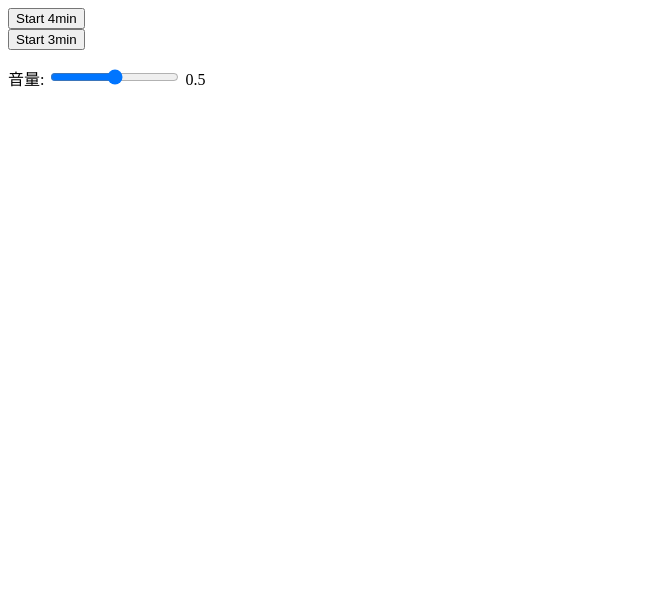
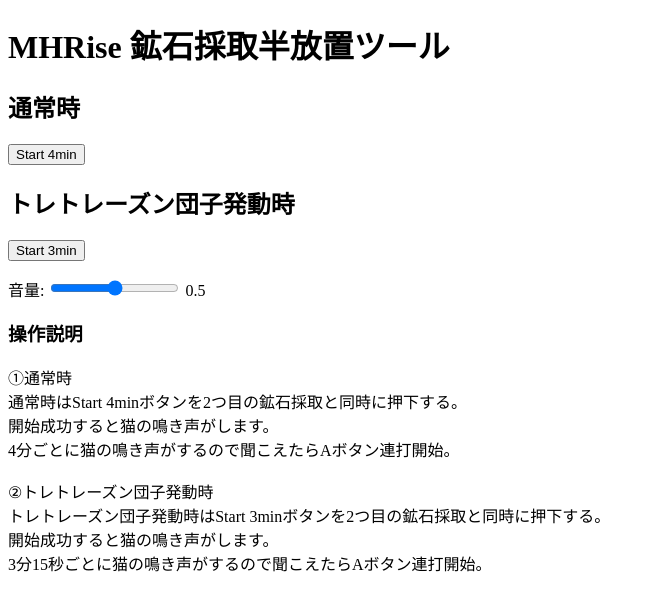
Before and after one commit to sumeshi96/notice, a plain HTML site: page index.html in a window 1280 px wide. Shown: the whole page, without its empty margins (0-655 px from the left). Drawn offline with Linux system fonts and the light colour scheme.

Commit message:
説明を追加　音源再生の時間を調整

```diff
--- a/index.html
+++ b/index.html
@@ -2,13 +2,16 @@
 <html>
 
 <head>
-    <title>notice</title>
+    <title>Half Leave Tool</title>
 </head>
 
 <body>
+    <h1>MHRise 鉱石採取半放置ツール</h1>
+    <h2>通常時</h2>
     <input type="button" value="Start 4min" onclick="OnButton1Click();">
     <br>
     <div id="output1"></div>
+    <h2>トレトレーズン団子発動時</h2>
     <input type="button" value="Start 3min" onclick="OnButton2Click();">
     <br>
     <div id="output2"></div>
@@ -16,6 +19,18 @@
         <input type="range" id="volume" min="0" max="1" step="0.1" value="0.5">
         <span id="vol_range">0.5</span>
     </p>
+    <h3>操作説明</h3>
+    <p>
+        ①通常時<br>
+        通常時はStart 4minボタンを2つ目の鉱石採取と同時に押下する。<br>
+        開始成功すると猫の鳴き声がします。<br>
+        4分ごとに猫の鳴き声がするので聞こえたらAボタン連打開始。<br>
+        <br>
+        ②トレトレーズン団子発動時<br>
+        トレトレーズン団子発動時はStart 3minボタンを2つ目の鉱石採取と同時に押下する。<br>
+        開始成功すると猫の鳴き声がします。<br>
+        3分15秒ごとに猫の鳴き声がするので聞こえたらAボタン連打開始。<br>
+    </p>
     <script src="index.js"></script>
 
 </body>
--- a/index.js
+++ b/index.js
@@ -26,7 +26,7 @@ function sound(button_type) {
 function OnButton1Click() {
     sound(0);//猫
     //setTimeout('sound(1)', '10800000');
-    setInterval('sound(0)', '240000');
+    setInterval('sound(0)', '245000');//4分5秒
     min4 = document.getElementById('output1');
     min4.innerHTML = "Start 4mititue";
     min3 = document.getElementById('output2');
```
